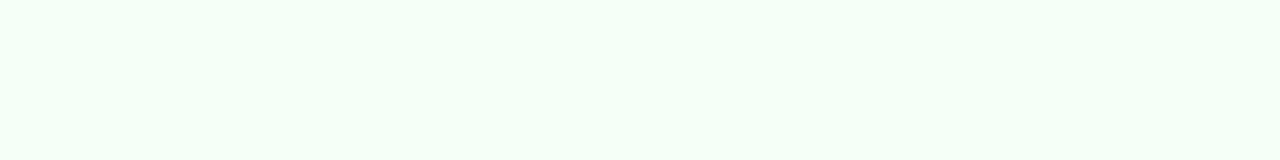
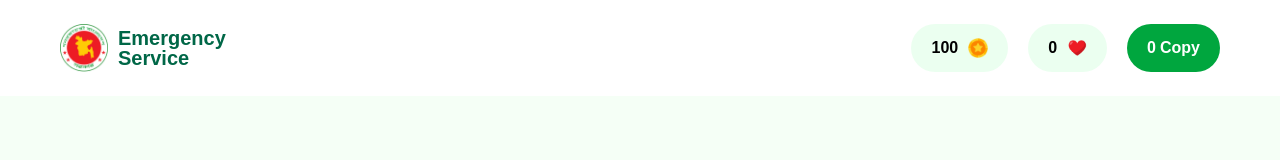
Before and after one commit to AbrarulRhythm/assignment-05, a plain HTML site: page index.html in a window 1280 px wide. Drawn offline with nearby package versions, Linux system fonts and the light colour scheme; a web font is replaced by a local one.

Commit message:
added navbar

```diff
--- a/css/style.css
+++ b/css/style.css
@@ -7,3 +7,11 @@ body {
 .font-Hind-Madurai {
     font-family: "Hind Madurai", sans-serif;
 }
+
+.green-10 {
+    background-color: rgb(65, 255, 107, 10%);
+}
+
+.green-100 {
+    background-color: #00A63E;
+}
--- a/index.html
+++ b/index.html
@@ -19,6 +19,38 @@
 
 <body class="bg-[#F5FFF6]">
 
+    <!-- NavBar -->
+    <div class="bg-white px-4 md:px-6 lg:px-[60px] py-4 md:py-6">
+        <div class="flex justify-between items-center flex-col md:flex-row">
+            <!-- Logo -->
+            <a href="#" class="flex items-center mb-5 md:mb-0 hover:opacity-70 duration-300" title="Emergency Service">
+                <img src="assets/logo.png" class="w-[48px]" alt="NavBar Brand">
+                <h1 class="ml-[10px] text-[#006747] text-xl font-bold leading-[1.0]">Emergency <br> Service</h1>
+            </a>
+            <!-- Logo End -->
+
+            <!-- Right Side -->
+            <div class="flex items-center gap-4 md:gap-5">
+                <!-- Coin Count -->
+                <div class="flex items-center justify-center green-10 px-5 py-3 rounded-3xl">
+                    <span class="text-base font-bold" id="coin-count">100</span>
+                    <img src="assets/coin.png" class="w-[20px] ml-[10px]" alt="coin icon">
+                </div>
+                <!-- Heart Icon -->
+                <div class="flex items-center justify-center green-10 px-5 py-3 rounded-3xl">
+                    <span class="text-base font-bold" id="heart-count">0</span>
+                    <img src="assets/heart.png" class="w-[20px] ml-[10px]" alt="heart icon">
+                </div>
+                <!-- Copy Count -->
+                <div class="flex items-center justify-center green-100 px-5 py-3 rounded-3xl text-white font-semibold">
+                    <span class="text-base mr-1" id="copy-count">0</span> Copy
+                </div>
+            </div>
+            <!-- Right Side End -->
+        </div>
+    </div>
+    <!-- NavBar End -->
+
 </body>
 
 </html>
```
